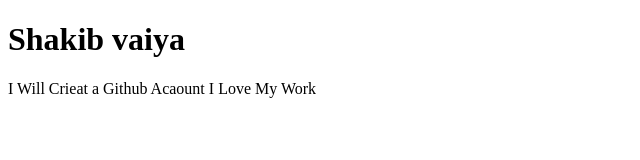
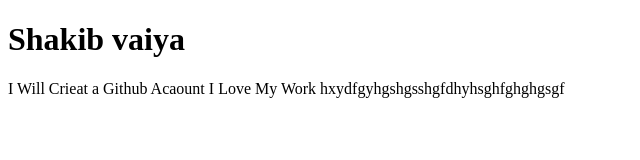
Before and after one commit to WEBSAIB/CalculatorV.2, a plain HTML site: page index.html in a window 1280 px wide. Shown: the whole page, without its empty margins (0-640 px from the left). Drawn offline with Linux system fonts and the light colour scheme.

Commit message:
Update index.html

```diff
--- a/index.html
+++ b/index.html
@@ -9,6 +9,6 @@
     <h1>Shakib vaiya</h1>
    I Will Crieat a Github Acaount
    I Love My Work
-
+   hxydfgyhgshgsshgfdhyhsghfghghgsgf
 </body>
 </html>
```
